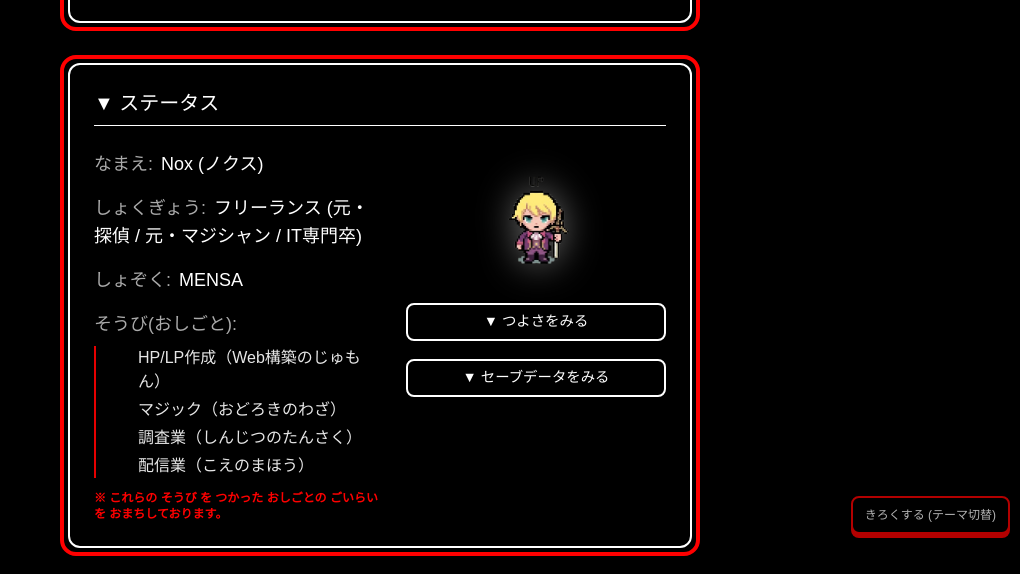
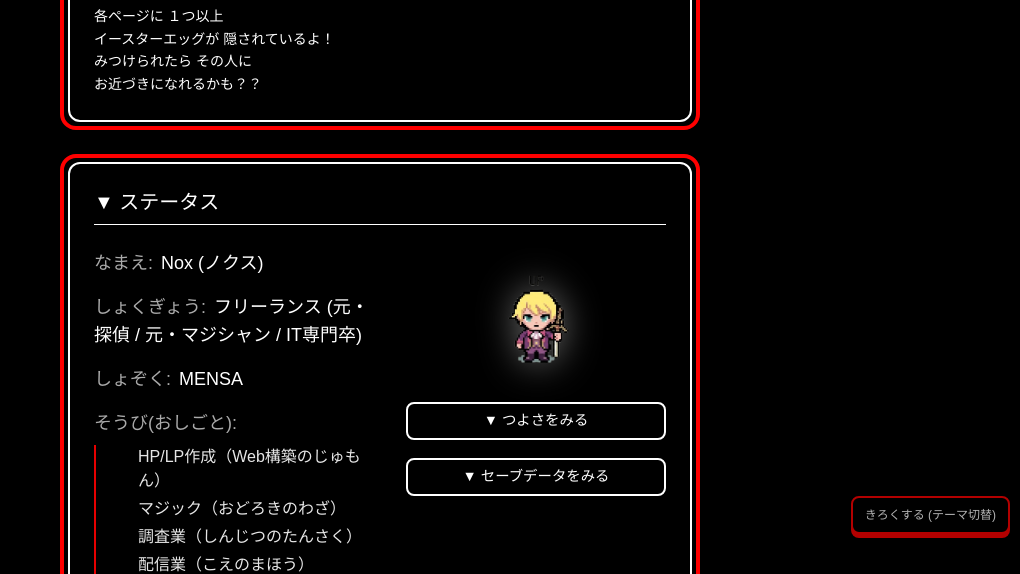
Before and after one commit to noxclandle/hexa-relation-hp, a plain HTML site: page save/nox/index.html in a window 1280 px wide. Shown: the part 256-830 px from the top of the page, without its empty margins (260-1280 px from the left). Drawn offline with nearby package versions, Linux system fonts and the light colour scheme; no server answers; a web font is replaced by a local one.

Commit message:
style(nox): add easter egg teaser to intro

```diff
--- a/save/nox/index.html
+++ b/save/nox/index.html
@@ -222,6 +222,7 @@
                 <div class="text-sm leading-relaxed space-y-2">
                     <p>ここは Hexa Relation が てがけた<br>「ゲームの世界に住む」ひとびとの<br>ポートフォリオを あつめた 場所です。</p>
                     <p>セーブデータの中に<br>違うゲームの世界観が 広がっているよ！</p>
+                    <p>各ページに １つ以上<br>イースターエッグが 隠されているよ！<br>みつけられたら その人に<br>お近づきになれるかも？？</p>
                 </div>
             </div>
         </div>
```
